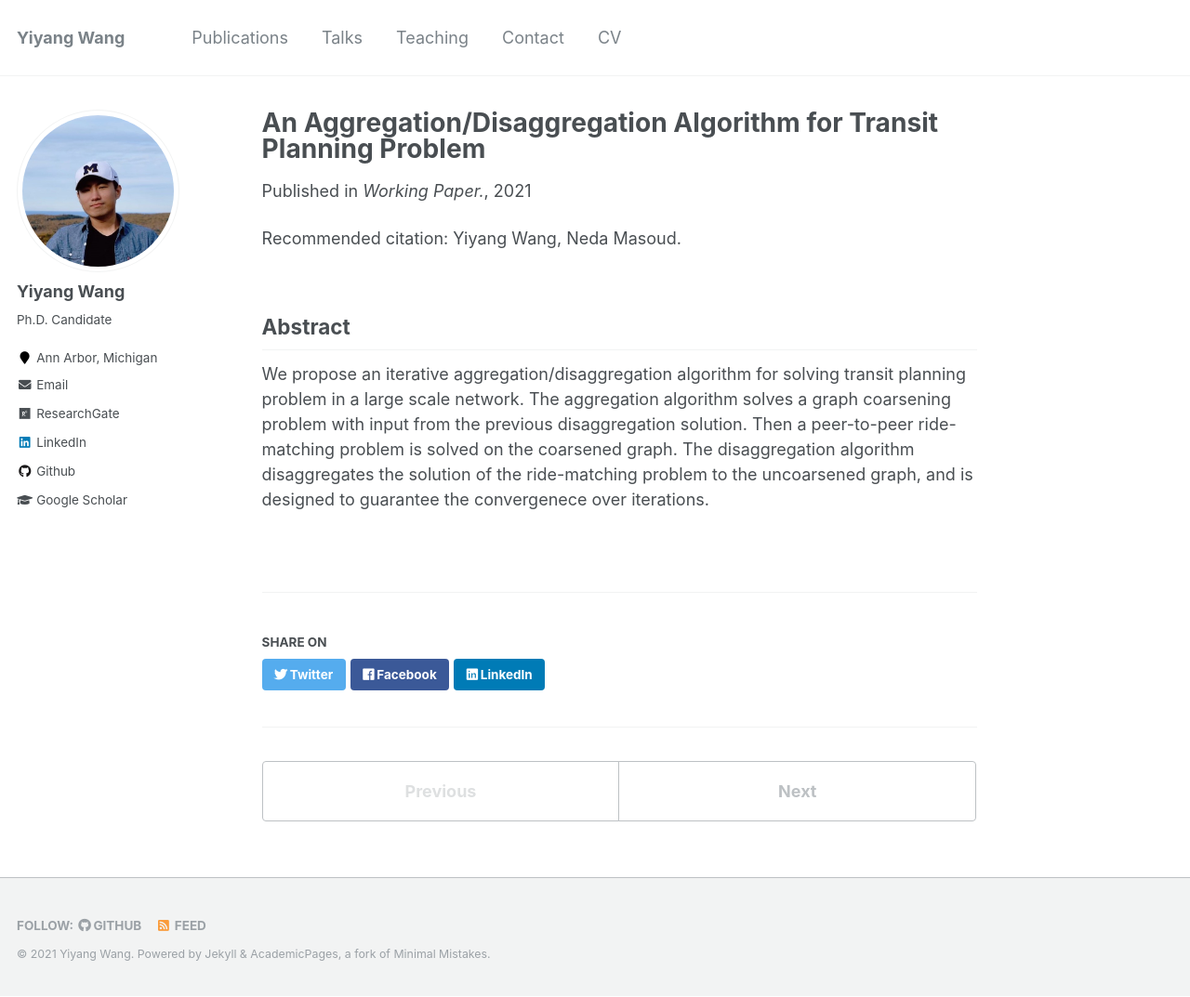
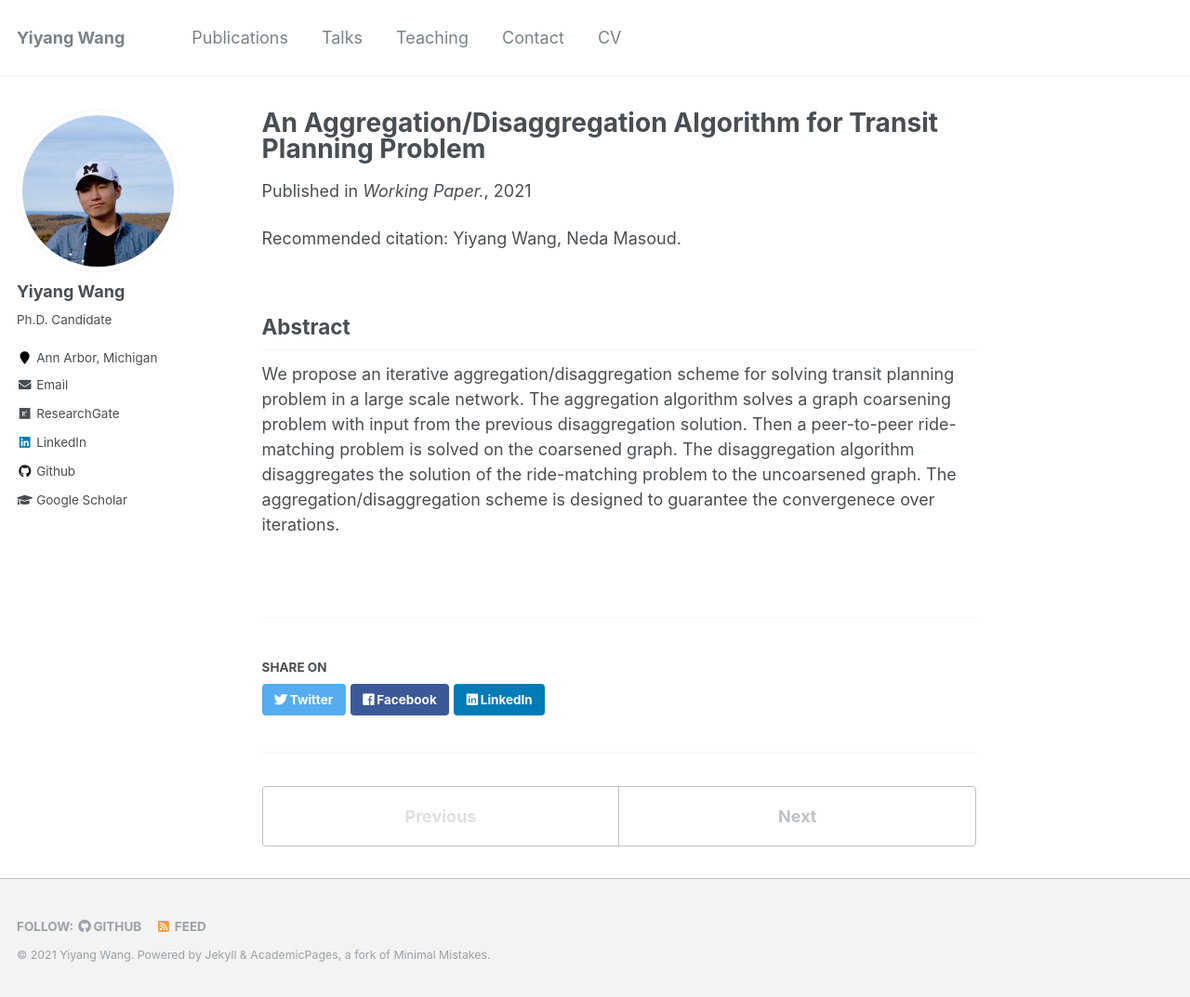
Before and after one commit to yiyangwan/yiyangwan.github.io, a Jekyll site: the page built from _publications/AGG.md, in a window 1280 px wide and 1073 px high. Shown: the whole window at 93% size. Built offline with Jekyll 4.4.1, drawn with Linux system fonts in a browser that asks for light colours.

Commit message:
Update AGG.md

```diff
--- a/_publications/AGG.md
+++ b/_publications/AGG.md
@@ -13,4 +13,4 @@ citation: 'Yiyang Wang, Neda Masoud.'
 [[CODE]](https://github.com/yiyang920/adversarial_multi_armed_bandit_variable_plays) -->
 
 ## Abstract
-We propose an iterative aggregation/disaggregation algorithm for solving transit planning problem in a large scale network. The aggregation algorithm solves a graph coarsening problem with input from the previous disaggregation solution. Then a peer-to-peer ride-matching problem is solved on the coarsened graph. The disaggregation algorithm disaggregates the solution of the ride-matching problem to the uncoarsened graph, and is designed to guarantee the convergenece over iterations.
+We propose an iterative aggregation/disaggregation scheme for solving transit planning problem in a large scale network. The aggregation algorithm solves a graph coarsening problem with input from the previous disaggregation solution. Then a peer-to-peer ride-matching problem is solved on the coarsened graph. The disaggregation algorithm disaggregates the solution of the ride-matching problem to the uncoarsened graph. The aggregation/disaggregation scheme is designed to guarantee the convergenece over iterations.
```
